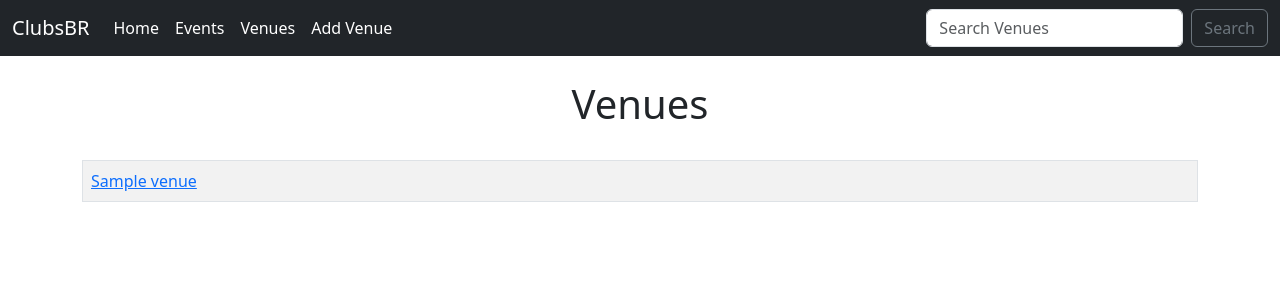
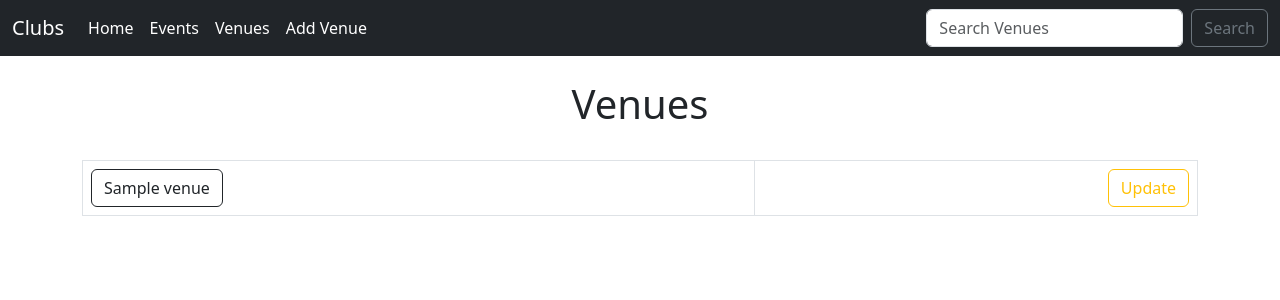
Before and after one commit to GuiFernandess7/DjangoClubApp, a Django app: template templates/events/venues.html in a window 1280 px wide. Shown: the top 300 px of the page. Run offline with Django 4.2, Linux system fonts and the light colour scheme; the template is opened without the code that fills it: most values are stand-ins (such as "Sample title", 1, 10 or a date in 2020).

Commit message:
html pages updated

```diff
--- a/templates/events/base.html
+++ b/templates/events/base.html
@@ -5,7 +5,7 @@
     <meta http-equiv="X-UA-Compatible" content="IE=edge">
     <link href="https://cdn.jsdelivr.net/npm/bootstrap@5.3.0-alpha3/dist/css/bootstrap.min.css" rel="stylesheet" integrity="sha384-KK94CHFLLe+nY2dmCWGMq91rCGa5gtU4mk92HdvYe+M/SXH301p5ILy+dN9+nJOZ" crossorigin="anonymous">
     <meta name="viewport" content="width=device-width, initial-scale=1.0">
-    <title>App</title>
+    <title>Club Manager</title>
 </head>
 <body>
     {% include 'events/navbar.html' %}
--- a/templates/events/navbar.html
+++ b/templates/events/navbar.html
@@ -1,6 +1,6 @@
 <nav class="navbar navbar-expand-lg navbar-dark bg-dark">
     <div class="container-fluid">
-      <a class="navbar-brand" href="{% url 'home'%}">ClubsBR</a>
+      <a class="navbar-brand" href="{% url 'home'%}">Clubs</a>
       <button class="navbar-toggler" type="button" data-bs-toggle="collapse" data-bs-target="#navbarSupportedContent" aria-controls="navbarSupportedContent" aria-expanded="false" aria-label="Toggle navigation">
         <span class="navbar-toggler-icon"></span>
       </button>
--- a/templates/events/venues.html
+++ b/templates/events/venues.html
@@ -4,12 +4,18 @@
 <center>
     <h1>Venues</h1>
     <br/>
-    <table class="table table-hover table-striped table-bordered">
+    <table class="table table-hover table-bordered">
         {% for venue in venue_list %}
         <tr>
             <td>
-                <a href="{% url 'show-venue' venue.id%}">{{ venue }}</a>
+                <a href="{% url 'show-venue' venue.id%}"
+                class="btn btn-outline-dark">{{ venue }}</a>
             </td>
+            <td align="right">
+                <a href="{% url 'update-venue' venue.id%}" class="btn btn-outline-warning">
+                    Update</a>
+            </td>
+
         </tr>
         {% endfor %}
     </table>
```
Also changed, not shown: templates/events/update_venue.html (added, +17 -0 lines).
